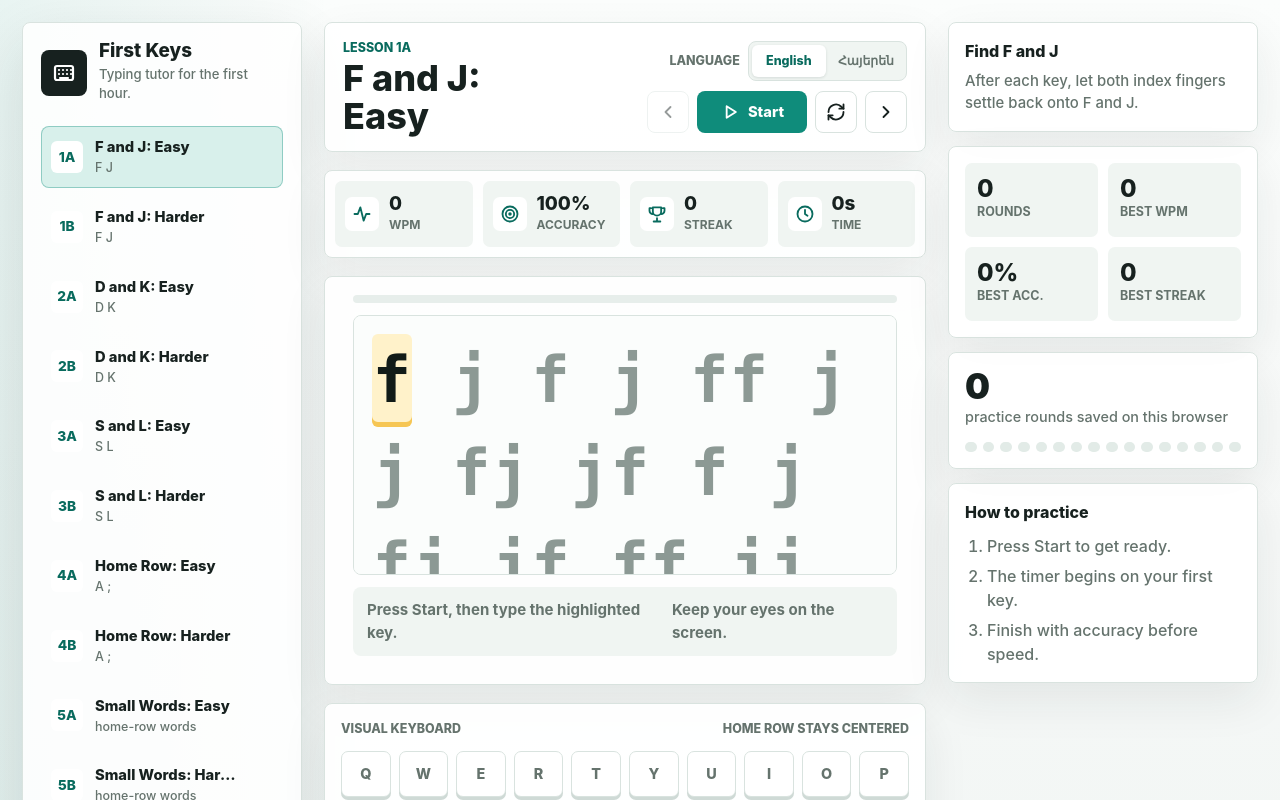
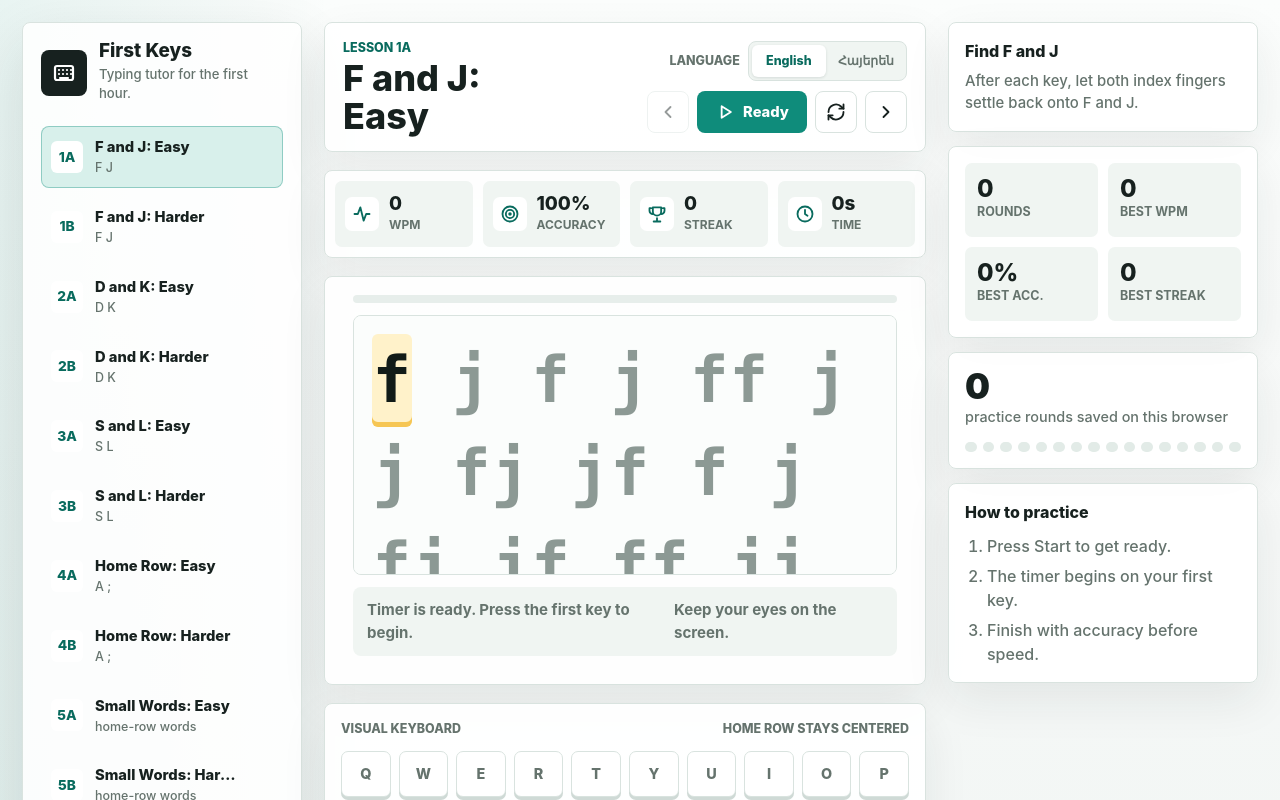
Before and after one commit to jwt1000/i-am-a-brand-new-typer, a React (Vite) app: page / in a window 1280 px wide. Shown: the top 800 px of the page. Built offline with nearby package versions, Linux system fonts and the light colour scheme.

Commit message:
Start timer on first typed key automatically

```diff
--- a/src/App.jsx
+++ b/src/App.jsx
@@ -1352,7 +1352,7 @@ function PracticeSurface({
             <button className="icon-button" type="button" onClick={() => onMoveLesson(-1)} disabled={lessonIndex === 0} aria-label={copy.previousLesson} title={copy.previousLesson}>
               <Icon name="chevronLeft" />
             </button>
-            <button className="primary-button" type="button" onClick={isRunning || isArmed ? onPause : onStart}>
+            <button className="primary-button" type="button" onClick={isRunning ? onPause : onStart}>
               <Icon name={buttonIcon} />
               {buttonText}
             </button>
@@ -1488,7 +1488,7 @@ export default function App() {
   const [bestStreak, setBestStreak] = useState(0);
   const [startedAt, setStartedAt] = useState(null);
   const [elapsedSeconds, setElapsedSeconds] = useState(0);
-  const [isArmed, setIsArmed] = useState(false);
+  const [isArmed, setIsArmed] = useState(true);
   const [isRunning, setIsRunning] = useState(false);
   const [lastKey, setLastKey] = useState(null);
   const [lastResult, setLastResult] = useState("idle");
@@ -1556,7 +1556,7 @@ export default function App() {
     return nextPrompt.text;
   }, []);
 
-  const resetRound = useCallback((nextLessonIndex = lessonIndex, shouldArm = false) => {
+  const resetRound = useCallback((nextLessonIndex = lessonIndex, shouldArm = true) => {
     const nextLesson = LESSON_SETS[language][nextLessonIndex];
     prepareSpeedPrompt(nextLesson);
     speedFinishInProgressRef.current = false;
@@ -1601,11 +1601,11 @@ export default function App() {
   }, [lessonIndex, resetRound]);
 
   const chooseLesson = useCallback((index) => {
-    resetRound(index, false);
+    resetRound(index, true);
   }, [resetRound]);
 
   const moveLesson = useCallback((direction) => {
-    resetRound(clamp(lessonIndex + direction, 0, lessons.length - 1), false);
+    resetRound(clamp(lessonIndex + direction, 0, lessons.length - 1), true);
   }, [lessonIndex, lessons.length, resetRound]);
 
   const changeLanguage = useCallback((nextLanguage) => {
@@ -1619,7 +1619,7 @@ export default function App() {
     setBestStreak(0);
     setElapsedSeconds(0);
     setStartedAt(null);
-    setIsArmed(false);
+    setIsArmed(true);
     setIsRunning(false);
     setLastKey(null);
     setLastResult("idle");
@@ -1813,7 +1813,7 @@ export default function App() {
         stats={completionStats}
         copy={copy}
         hasNextLesson={lessonIndex < lessons.length - 1}
-        onNextLesson={() => resetRound(clamp(lessonIndex + 1, 0, lessons.length - 1), false)}
+        onNextLesson={() => resetRound(clamp(lessonIndex + 1, 0, lessons.length - 1), true)}
         onPracticeAgain={() => resetRound(lessonIndex, true)}
         onClose={() => setCompletionStats(null)}
       />
```
